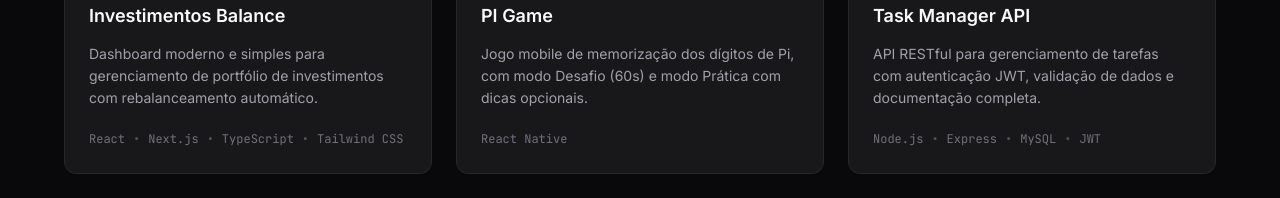
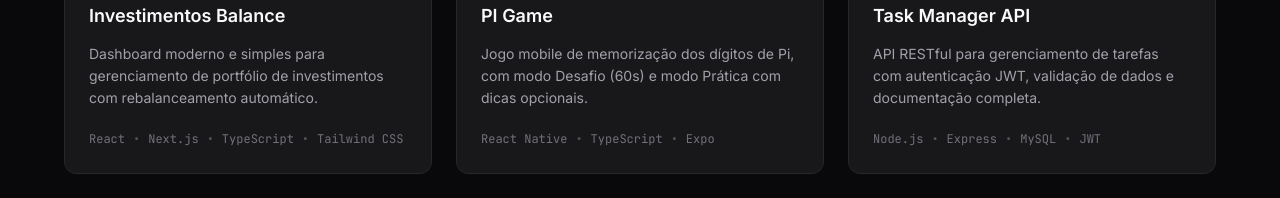
Before and after one commit to diegortiz-dev/portifolio-diego, a Next.js app: page / in a window 1280 px wide. Shown: the part 5280-5478 px from the top of the page. Built offline with nearby package versions, Linux system fonts and the light colour scheme.

Commit message:
tacnologias pi-game

```diff
--- a/src/data/projects.ts
+++ b/src/data/projects.ts
@@ -75,7 +75,7 @@ export const projects: Project[] = [
     title: "PI Game",
     description:
       "Jogo mobile de memorização dos dígitos de Pi, com modo Desafio (60s) e modo Prática com dicas opcionais.",
-    techs: ["React Native"],
+    techs: ["React Native", "TypeScript", "Expo"],
     category: "frontend",
     github: "https://github.com/diegortiz-dev/pi-game",
     featured: false,
```
